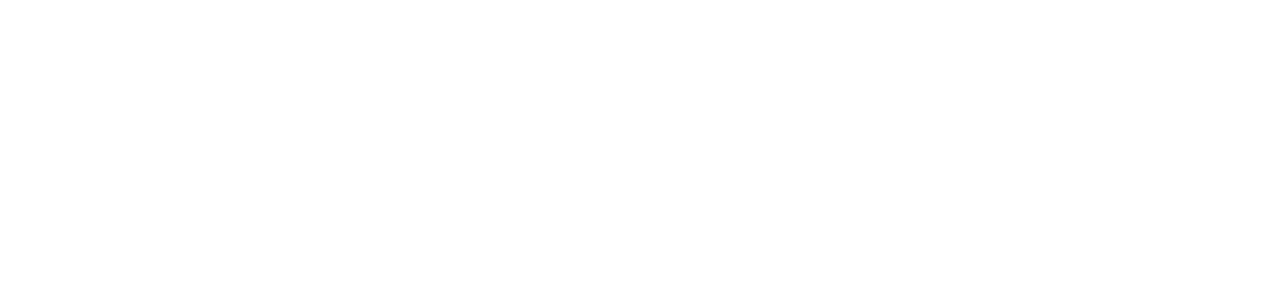
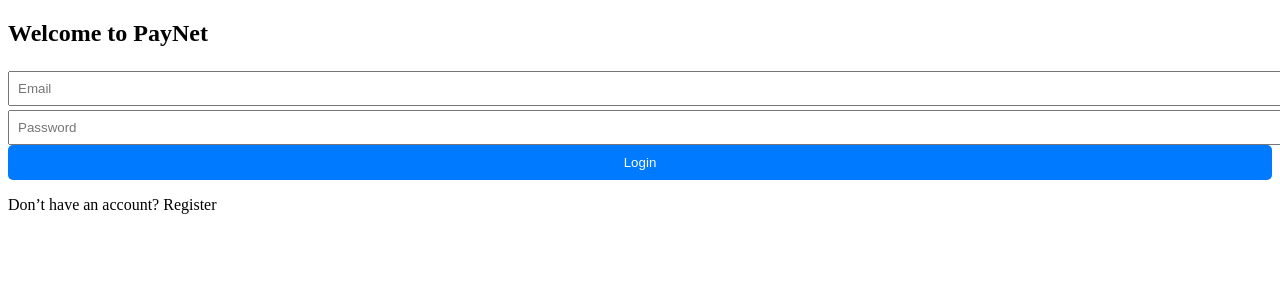
Before and after one commit to Nitya-N-Hegde20/PayNet, an Angular app in the folder PayNet_Client/: page /login in a window 1280 px wide. Before the commit this address led to /. Shown: the top 300 px of the page. Built offline with nearby package versions, Linux system fonts and the light colour scheme.

Commit message:
Changed return type in Login , Started implementing login functionality in Client

```diff
--- a/PayNet_Client/src/app/app.routes.ts
+++ b/PayNet_Client/src/app/app.routes.ts
@@ -1,9 +1,11 @@
 import { Routes } from '@angular/router';
 import { Register } from './register/register';
 import { Home } from './home/home';
+import { Login } from './login/login';
 
 export const routes: Routes = [
     {path:'home', component:Home},
+    {path:'login', component:Login},
     {path:'register', component:Register},
     {path:'',redirectTo:'home',pathMatch:'full'}
 ];
--- a/PayNet_Client/src/app/app.ts
+++ b/PayNet_Client/src/app/app.ts
@@ -1,10 +1,9 @@
 import { Component, signal } from '@angular/core';
 import { RouterOutlet } from '@angular/router';
-import { Login } from './login/login';
 
 @Component({
   selector: 'app-root',
-  imports: [RouterOutlet,Login],
+  imports: [RouterOutlet],
   templateUrl: './app.html',
   styleUrl: './app.css'
 })
--- /dev/null
+++ b/PayNet_Client/src/app/auth-interceptor.ts
@@ -0,0 +1,5 @@
+import { HttpInterceptorFn } from '@angular/common/http';
+
+export const authInterceptor: HttpInterceptorFn = (req, next) => {
+  return next(req);
+};
--- a/PayNet_Client/src/app/login/login.css
+++ b/PayNet_Client/src/app/login/login.css
@@ -0,0 +1,37 @@
+/* register.component.css */
+.login-container {
+  width: 350px;
+  margin: 40px auto;
+  padding: 20px;
+  background: white;
+  border-radius: 10px;
+  box-shadow: 0 4px 10px rgba(0,0,0,0.2);
+}
+
+.login-container h2 {
+  text-align: center;
+}
+
+.form-group {
+  margin-bottom: 12px;
+}
+
+label {
+  font-weight: bold;
+  display: block;
+}
+
+input {
+  width: 100%;
+  padding: 8px;
+  margin-top: 4px;
+}
+
+button {
+  width: 100%;
+  padding: 10px;
+  background: #007bff;
+  color: white;
+  border: none;
+  border-radius: 5px;
+}
--- a/PayNet_Client/src/app/login/login.html
+++ b/PayNet_Client/src/app/login/login.html
@@ -1,4 +1,15 @@
-<h2>Login Page</h2>
-<input type="text" placeholder="Email" [(ngModel)]="username">
-<input type="password" placeholder="Password" [(ngModel)]="password">
-<button (click)="login()">Login</button>
+<div class="flex flex-col items-center mt-10">
+  <h2 class="text-2xl font-bold mb-4">Welcome to PayNet</h2>
+
+  <input [(ngModel)]="login.email" placeholder="Email" class="border p-2 mb-2 w-64 rounded" />
+  <input [(ngModel)]="login.password" type="password" placeholder="Password" class="border p-2 mb-4 w-64 rounded" />
+
+  <button (click)="onLogin()" [disabled]="loading"
+    class="bg-blue-600 text-white px-6 py-2 rounded">
+    {{ loading ? 'Logging in...' : 'Login' }}
+  </button>
+
+  <p class="mt-4">
+    Don’t have an account? <a routerLink="/register" class="text-blue-600">Register</a>
+  </p>
+</div>
--- a/PayNet_Client/src/app/login/login.ts
+++ b/PayNet_Client/src/app/login/login.ts
@@ -1,6 +1,9 @@
 import { Component } from '@angular/core';
 import { FormsModule } from '@angular/forms';
 import { Console } from 'console';
+import { HttpClient } from '@angular/common/http';
+import { LoginDTO } from '../model/loginDTO.model';
+import { Router } from '@angular/router';
 
 @Component({
   selector: 'app-login',
@@ -9,10 +12,30 @@
   styleUrl: './login.css',
 })
 export class Login {
-  username = '';
-  password = '';
+login :LoginDTO = new LoginDTO();
+loading : boolean=false;
 
-  login(){
-    console.log("Logging in with",this.username,this.password );
+constructor(private http:HttpClient,private router:Router){}
+
+  onLogin(){
+    this.loading = true;
+   this.http.post<any>('https://localhost:7110/api/Auth/login',this.login)
+   .subscribe(
+    {
+      next:(response:any) =>{
+        localStorage.setItem('token',response.token);
+        localStorage.setItem('customer',JSON.stringify(response.customer))
+        this.loading = true;
+        alert("Login Successful");
+        this.router.navigate(['/home']);
+
+      },
+      error:(error) =>{
+        this.loading = false;
+        console.error(error);
+        alert('Invalid email or password');
+      }
+    }
+   )
   }
 }
--- /dev/null
+++ b/PayNet_Client/src/app/model/loginDTO.model.ts
@@ -0,0 +1,4 @@
+export class LoginDTO {
+  email: string = '';
+  password: string = '';
+}
--- a/PayNet_Client/src/index.html
+++ b/PayNet_Client/src/index.html
@@ -2,7 +2,7 @@
 <html lang="en">
 <head>
   <meta charset="utf-8">
-  <title>PayNetClient</title>
+  <title>PayNet</title>
   <base href="/">
   <meta name="viewport" content="width=device-width, initial-scale=1">
   <link rel="icon" type="image/x-icon" href="favicon.ico">
```
Also changed, not shown: 2 other files (tests, documents, lock files or other folders).
